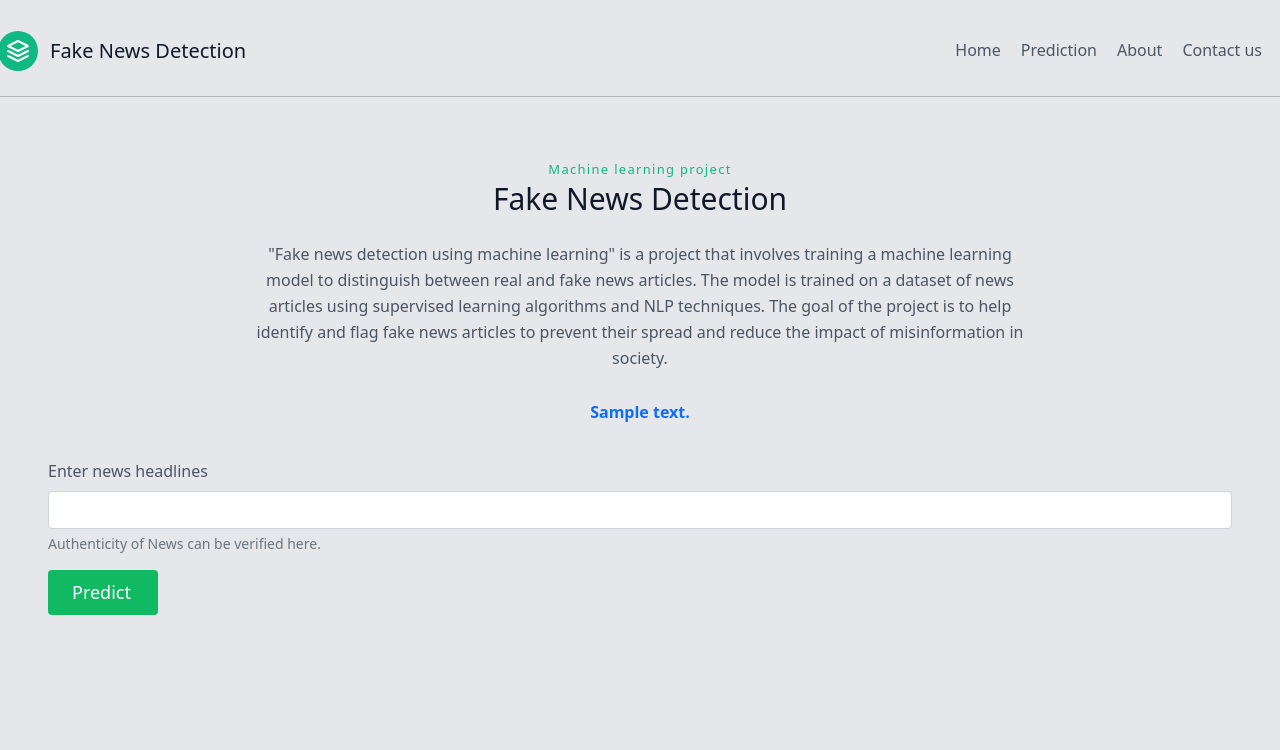
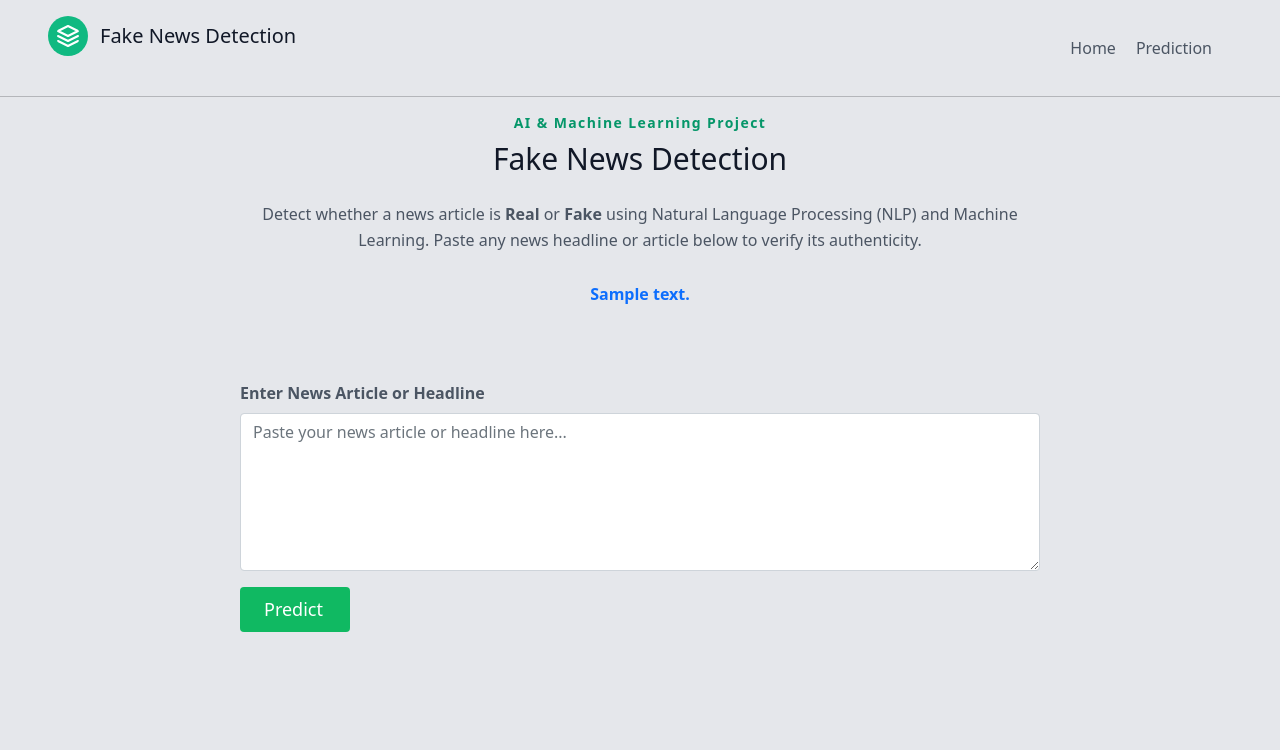
Before and after one commit to ShahidShaikh308/Fake-News-Detection-using-MachineLearning, a Flask app: template templates/prediction.html in a window 1280 px wide. Shown: the top 750 px of the page. Run offline with Flask 2, Linux system fonts and the light colour scheme; the template is opened without the code that fills it: most values are stand-ins (such as "Sample title", 1, 10 or a date in 2020); parts of the project's set-up code (start-up, migrations or seed data) failed here and were passed over.

Commit message:
Some UI updates

```diff
--- a/app.py
+++ b/app.py
@@ -49,9 +49,9 @@ def predict():
 
         def predi(pred):
             if pred[0] == 1:
-                res = "Prediction of the News :  Looking Fake News📰"
+                res = "Prediction of the News : Fake News📰"
             else:
-                res = "Prediction of the News : Looking Real News📰 "
+                res = "Prediction of the News : Real News📰 "
             return res
 
         result = predi(pred)
--- a/templates/prediction.html
+++ b/templates/prediction.html
@@ -1,5 +1,6 @@
 <!doctype html>
 <html lang="en">
+
 <head>
   <!-- Required meta tags -->
   <meta charset="utf-8">
@@ -10,44 +11,61 @@
   <link href="static/icons8-facebook-ios-16-filled-96.png" rel="icons8-facebook-ios-16-filled-96.png">
 
   <!-- Bootstrap CSS -->
-    <link href="https://cdn.jsdelivr.net/npm/bootstrap@5.1.0/dist/css/bootstrap.min.css" rel="stylesheet" integrity="sha384-KyZXEAg3QhqLMpG8r+8fhAXLRk2vvoC2f3B09zVXn8CA5QIVfZOJ3BCsw2P0p/We" crossorigin="anonymous">
+  <link href="https://cdn.jsdelivr.net/npm/bootstrap@5.1.0/dist/css/bootstrap.min.css" rel="stylesheet"
+    integrity="sha384-KyZXEAg3QhqLMpG8r+8fhAXLRk2vvoC2f3B09zVXn8CA5QIVfZOJ3BCsw2P0p/We" crossorigin="anonymous">
   <link href="https://unpkg.com/tailwindcss@^2/dist/tailwind.min.css" rel="stylesheet">
 
   <title>Fake News Detection</title>
 </head>
+
 <body class="bg-gray-200">
   <header class="text-gray-600 body-font -my-8">
-        <div style="position: relative; top: 15px; right: 50px;" class="container mx-auto flex flex-wrap p-5 flex-col md:flex-row items-center">
+    <div class="container mx-auto flex flex-wrap p-5 flex-col md:flex-row items-center"
+      class="container mx-auto flex flex-wrap p-5 flex-col md:flex-row items-center">
       <a class="flex title-font font-medium items-center text-gray-900 mb-4 md:mb-0">
-            <svg xmlns="http://www.w3.org/2000/svg" fill="none" stroke="currentColor" stroke-linecap="round" stroke-linejoin="round" stroke-width="2" class="w-10 h-10 text-white p-2 bg-green-500 rounded-full" viewBox="0 0 24 24">
+        <svg xmlns="http://www.w3.org/2000/svg" fill="none" stroke="currentColor" stroke-linecap="round"
+          stroke-linejoin="round" stroke-width="2" class="w-10 h-10 text-white p-2 bg-green-500 rounded-full"
+          viewBox="0 0 24 24">
           <path d="M12 2L2 7l10 5 10-5-10-5zM2 17l10 5 10-5M2 12l10 5 10-5"></path>
         </svg>
         <span class="ml-3 text-xl">Fake News Detection</span>
       </a>
-          <nav style="position: relative; bottom: 13px; left:100px;" class="md:ml-auto flex flex-wrap items-center text-base justify-center">
+      <nav class="md:ml-auto flex flex-wrap items-center text-base justify-center"
+        class="md:ml-auto flex flex-wrap items-center text-base justify-center">
         <a href="/" class="mr-5 hover:text-gray-900">Home</a>
         <a href="/predict" class="mr-5 hover:text-gray-900">Prediction</a>
-            <a href="#" class="mr-5 hover:text-gray-900">About </a>
-            <a href="#" class="mr-5 hover:text-gray-900">Contact us</a>
       </nav>
     </div>
-      </header><hr>
+  </header>
+  <hr>
   <section class="text-gray-600 body-font -my-8">
-        <div class="container px-5 py-24 mx-auto">
+    <div class="container px-5 py-12 mx-auto">
       <div class="flex flex-col text-center w-full mb-20">
-            <h2 style="font-size:small;" class="text-xs text-green-500 tracking-widest font-medium title-font mb-1">Machine learning project</h2>
+        <h2 class="text-sm text-green-600 tracking-widest font-semibold mb-2">
+          AI & Machine Learning Project
+        </h2>
         <h1 class="sm:text-3xl text-2xl font-medium title-font mb-4 text-gray-900">Fake News Detection</h1>
-            <p class="lg:w-2/3 mx-auto leading-relaxed text-base">"Fake news detection using machine learning" is a project that involves training a machine learning model to distinguish between real and fake news articles. The model is trained on a dataset of news articles using supervised learning algorithms and NLP techniques. The goal of the project is to help identify and flag fake news articles to prevent their spread and reduce the impact of misinformation in society.</p>
+        <p class="lg:w-2/3 mx-auto leading-relaxed text-base">
+          Detect whether a news article is <b>Real</b> or <b>Fake</b> using
+          Natural Language Processing (NLP) and Machine Learning.
+          Paste any news headline or article below to verify its authenticity.
+        </p>
       </div>
-          <br><p style="font-weight:500; text-align: center; position: relative; bottom: 75px;" class="text-primary"><b>{{prediction_text}}</b></p>
-          <div style="position: relative; bottom: 40px;" class="center">
+      <br>
+      <p style="font-weight:500; text-align: center; position: relative; bottom: 75px;" class="text-primary">
+        <b>{{prediction_text}}</b>
+      </p>
+      <div class="mx-auto" style="max-width:800px;">
         <form action="/predict" method="POST">
           <div class="mb-3">
-                  <label for="exampleInputEmail1" class="form-label">Enter news headlines</label>
-                  <input type="text" class="form-control" id="news" name="news" aria-describedby="emailHelp">
-                  <div id="emailHelp" class="form-text">Authenticity of News can be verified here.</div>
+            <label for="news" class="form-label fw-bold">
+              Enter News Article or Headline
+            </label>
+            <textarea class="form-control" id="news" name="news" rows="6"
+              placeholder="Paste your news article or headline here..."></textarea>
           </div>
-                <button style="height: 45px; width: 110px; background: #10b962;"  type="submit" class="inline-flex text-white bg-green-500 border-0 py-2 px-6 focus:outline-none hover:bg-green-600 rounded text-lg">Predict</button>
+          <button style="height: 45px; width: 110px; background: #10b962;" type="submit"
+            class="inline-flex text-white bg-green-500 border-0 py-2 px-6 focus:outline-none hover:bg-green-600 rounded text-lg">Predict</button>
         </form>
       </div>
     </div>
@@ -58,7 +76,9 @@
   <!-- Optional JavaScript; choose one of the two! -->
 
   <!-- Option 1: Bootstrap Bundle with Popper -->
-    <script src="https://cdn.jsdelivr.net/npm/bootstrap@5.1.0/dist/js/bootstrap.bundle.min.js" integrity="sha384-U1DAWAznBHeqEIlVSCgzq+c9gqGAJn5c/t99JyeKa9xxaYpSvHU5awsuZVVFIhvj" crossorigin="anonymous"></script>
+  <script src="https://cdn.jsdelivr.net/npm/bootstrap@5.1.0/dist/js/bootstrap.bundle.min.js"
+    integrity="sha384-U1DAWAznBHeqEIlVSCgzq+c9gqGAJn5c/t99JyeKa9xxaYpSvHU5awsuZVVFIhvj"
+    crossorigin="anonymous"></script>
 
   <!-- Option 2: Separate Popper and Bootstrap JS -->
   <!--
@@ -66,4 +86,5 @@
     <script src="https://cdn.jsdelivr.net/npm/bootstrap@5.1.0/dist/js/bootstrap.min.js" integrity="sha384-cn7l7gDp0eyniUwwAZgrzD06kc/tftFf19TOAs2zVinnD/C7E91j9yyk5//jjpt/" crossorigin="anonymous"></script>
     -->
 </body>
+
 </html>
```
Also changed, not shown: templates/index.html (+28 -15 lines), README.md, 1 other file. Lines whose indentation alone changed are shown as unchanged.
